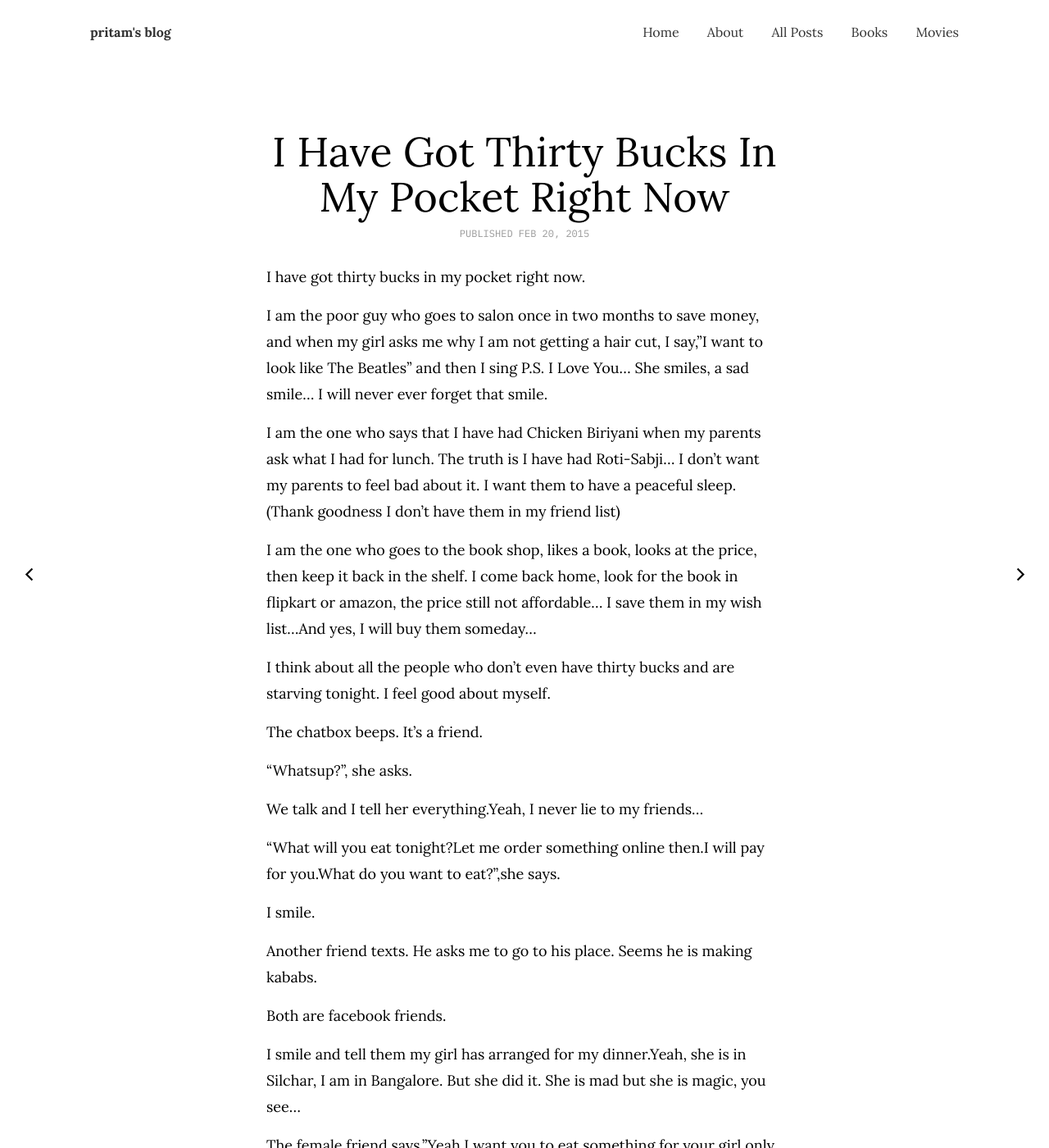
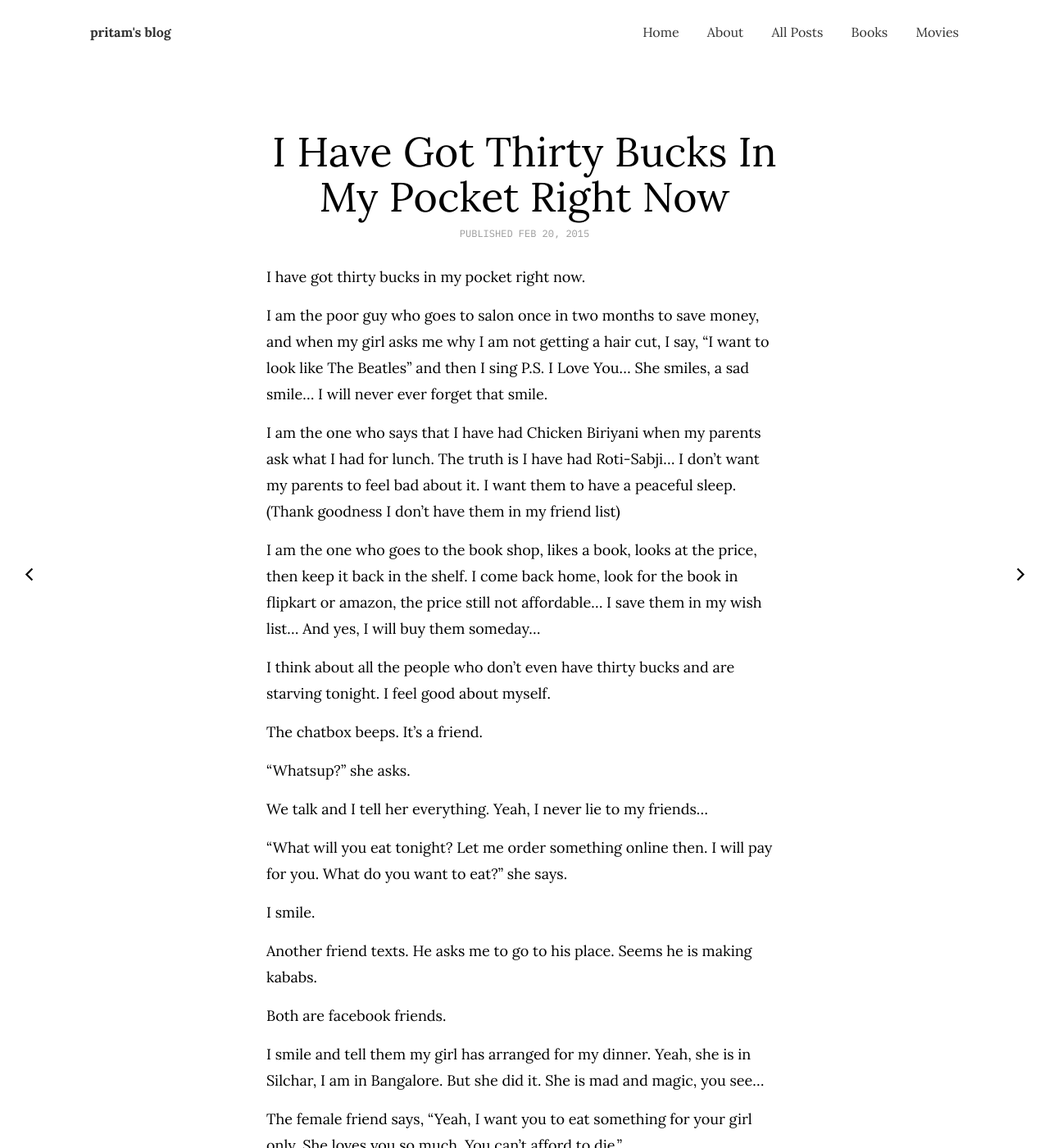
Before and after one commit to argumentativeyouth/pblog, a Jekyll site: the page built from _posts/2015-02-20-i-have-got-thirty-bucks-in-my-pocket-right-now.md, in a window 1280 px wide and 1400 px high. Shown: the whole window at 82% size. Built offline with Jekyll 4.4.1, drawn with Linux system fonts in a browser that asks for light colours; some of the changed text lies outside the part shown.

Commit message:
Update 2015-02-20-i-have-got-thirty-bucks-in-my-pocket-right-now.md

```diff
--- a/_posts/2015-02-20-i-have-got-thirty-bucks-in-my-pocket-right-now.md
+++ b/_posts/2015-02-20-i-have-got-thirty-bucks-in-my-pocket-right-now.md
@@ -5,21 +5,21 @@
 ---
 I have got thirty bucks in my pocket right now.
 
-I am the poor guy who goes to salon once in two months to save money, and when my girl asks me why I am not getting a hair cut, I say,"I want to look like The Beatles" and then I sing P.S. I Love You... She smiles, a sad smile... I will never ever forget that smile.
+I am the poor guy who goes to salon once in two months to save money, and when my girl asks me why I am not getting a hair cut, I say, "I want to look like The Beatles" and then I sing P.S. I Love You... She smiles, a sad smile... I will never ever forget that smile.
 
 I am the one who says that I have had Chicken Biriyani when my parents ask what I had for lunch. The truth is I have had Roti-Sabji... I don't want my parents to feel bad about it. I want them to have a peaceful sleep. (Thank goodness I don't have them in my friend list)
 
-I am the one who goes to the book shop, likes a book, looks at the price, then keep it back in the shelf. I come back home, look for the book in flipkart or amazon, the price still not affordable... I save them in my wish list...And yes, I will buy them someday...
+I am the one who goes to the book shop, likes a book, looks at the price, then keep it back in the shelf. I come back home, look for the book in flipkart or amazon, the price still not affordable... I save them in my wish list... And yes, I will buy them someday...
 
 I think about all the people who don't even have thirty bucks and are starving tonight. I feel good about myself.
 
 The chatbox beeps. It's a friend.
 
-"Whatsup?", she asks.
+"Whatsup?" she asks.
 
-We talk and I tell her everything.Yeah, I never lie to my friends...
+We talk and I tell her everything. Yeah, I never lie to my friends...
 
-"What will you eat tonight?Let me order something online then.I will pay for you.What do you want to eat?",she says.
+"What will you eat tonight? Let me order something online then. I will pay for you. What do you want to eat?" she says.
 
 I smile.
 
@@ -27,10 +27,10 @@
 
 Both are facebook friends.
 
-I smile and tell them my girl has arranged for my dinner.Yeah, she is in Silchar, I am in Bangalore. But she did it. She is mad but she is magic, you see...
+I smile and tell them my girl has arranged for my dinner. Yeah, she is in Silchar, I am in Bangalore. But she did it. She is mad and magic, you see...
 
-The female friend says,"Yeah,I want you to eat something for your girl only. She loves you so much. You can't afford to die."
+The female friend says, "Yeah, I want you to eat something for your girl only. She loves you so much. You can't afford to die."
 
-The guy says,"Cool bro! Should I join you then? We can have the Kebabs tomorrow..."
+The guy says, "Cool bro! Should I join you then? We can have the Kebabs tomorrow..."
 
 I smile. I have got thirty bucks in my pocket. But I don't feel poor anymore...
```
